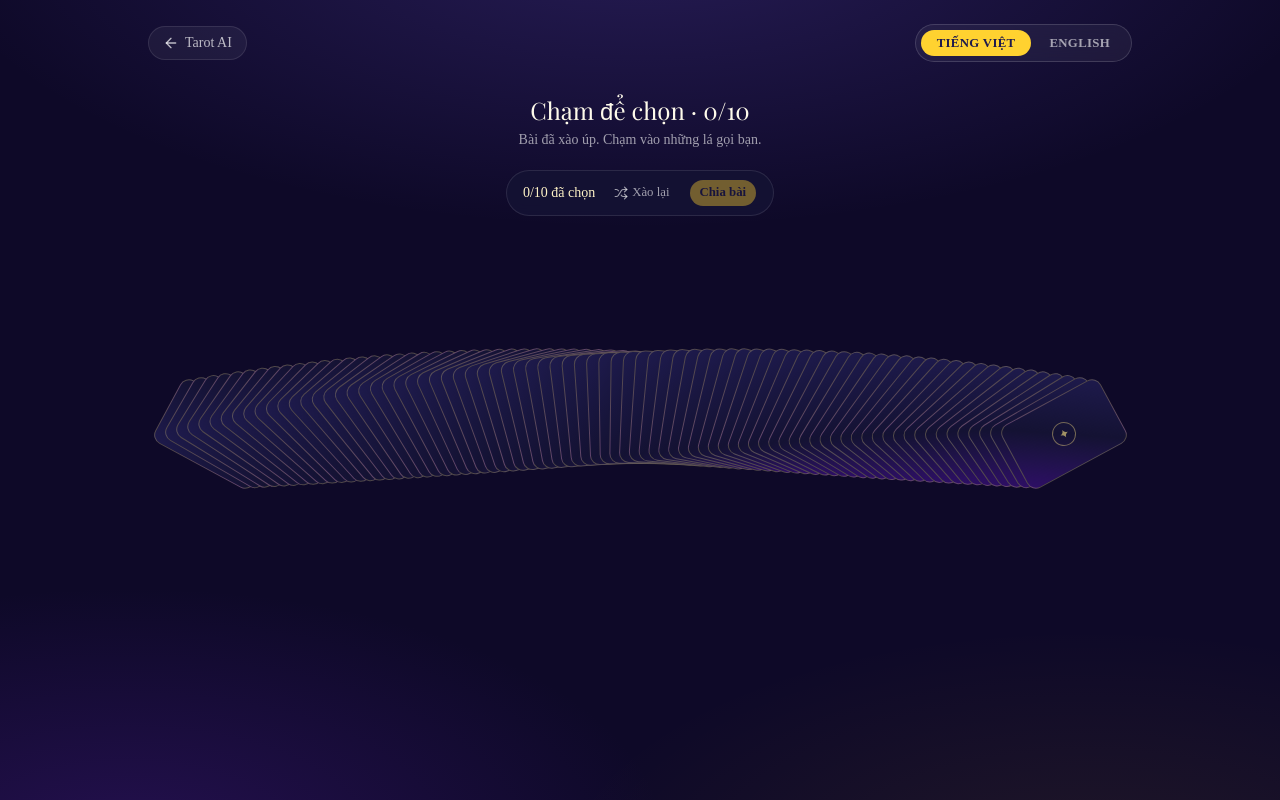
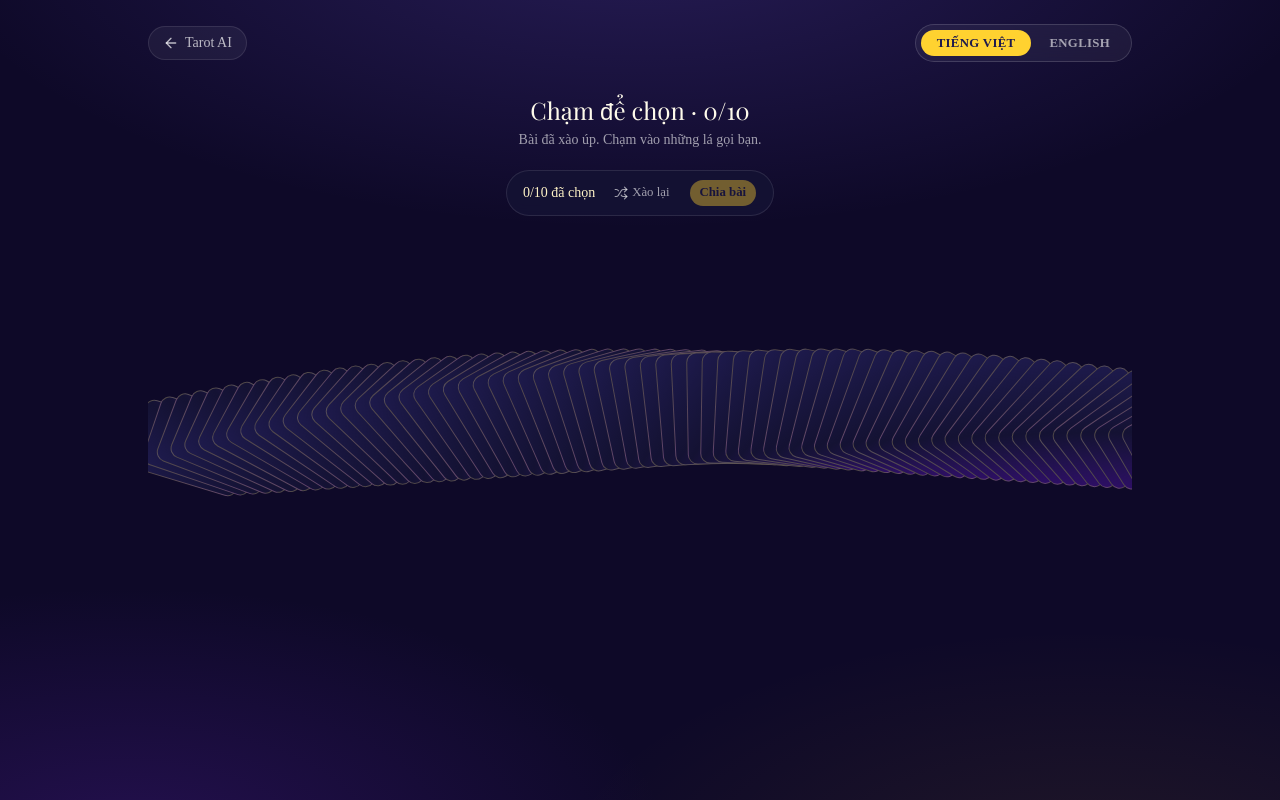
Before and after one commit to TunnTunn/tarot-ai, a Next.js app: page /reading/celtic-cross in a window 1280 px wide. Both pictures are taken after a click on the button "Xào bài để chọn". Built offline with nearby package versions, Linux system fonts and the light colour scheme; a web font is replaced by a local one.

Commit message:
style: gian quat chon bai cho thoang

```diff
--- a/components/reading-board.tsx
+++ b/components/reading-board.tsx
@@ -168,14 +168,14 @@ export function ReadingBoard({ spreadId }: { spreadId: SpreadId }) {
             <div className="mt-6 overflow-x-auto pb-8">
               <div
                 className="relative mx-auto h-60"
-                style={{ width: fan.length * 11 + 64 }}
+                style={{ width: fan.length * 14 + 72 }}
               >
                 {fan.map((card, order) => {
                   const center = (fan.length - 1) / 2;
                   const off = order - center;
-                  const angle = off * 1.6;
-                  const x = off * 11;
-                  const y = Math.pow(off / center, 2) * 26;
+                  const angle = off * 1.9;
+                  const x = off * 14;
+                  const y = Math.pow(off / center, 2) * 40;
                   const pickIndex = pickedIds.indexOf(card.id);
                   const selected = pickIndex >= 0;
                   return (
```
